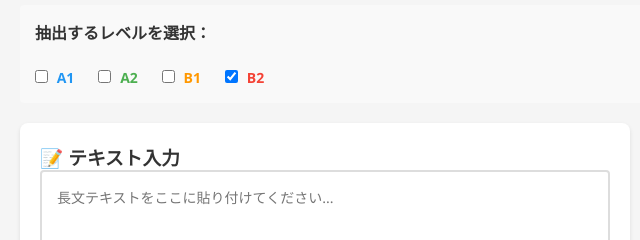
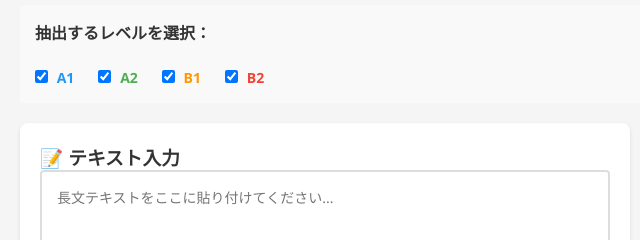
Before and after one commit to youtaug/cefr-word-extractor2, a plain HTML site: page index.html in a window 1280 px wide. Shown: the part 174-414 px from the top of the page, 0-640 px from the left. Drawn offline with nearby package versions, Linux system fonts and the light colour scheme.

Commit message:
Set checkboxes for levels A1, A2, B1 to checked

```diff
--- a/index.html
+++ b/index.html
@@ -413,9 +413,9 @@
 
         <div class="level-selector">
             <strong>抽出するレベルを選択：</strong><br><br>
-            <label><input type="checkbox" id="level-a1" onchange="updatePreview()"> <span class="level-a1">A1</span></label>
-            <label><input type="checkbox" id="level-a2" onchange="updatePreview()"> <span class="level-a2">A2</span></label>
-            <label><input type="checkbox" id="level-b1" onchange="updatePreview()"> <span class="level-b1">B1</span></label>
+            <label><input type="checkbox" id="level-a1" checked onchange="updatePreview()"> <span class="level-a1">A1</span></label>
+            <label><input type="checkbox" id="level-a2" checked onchange="updatePreview()"> <span class="level-a2">A2</span></label>
+            <label><input type="checkbox" id="level-b1" checked onchange="updatePreview()"> <span class="level-b1">B1</span></label>
             <label><input type="checkbox" id="level-b2" checked onchange="updatePreview()"> <span class="level-b2">B2</span></label>
         </div>
 
```
